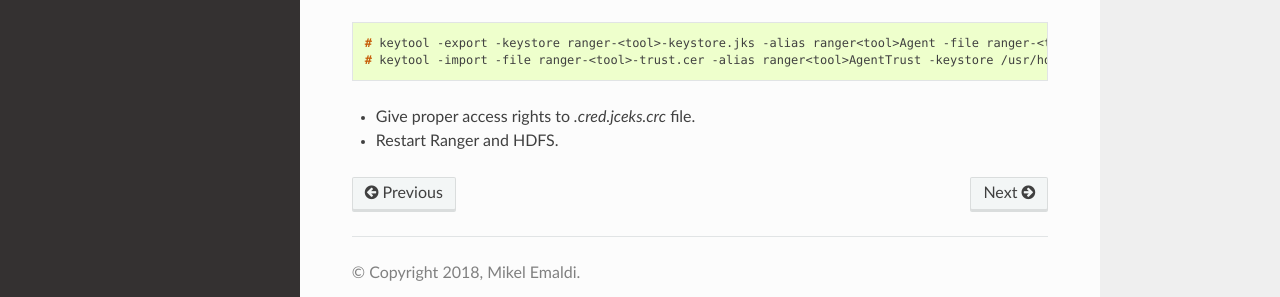
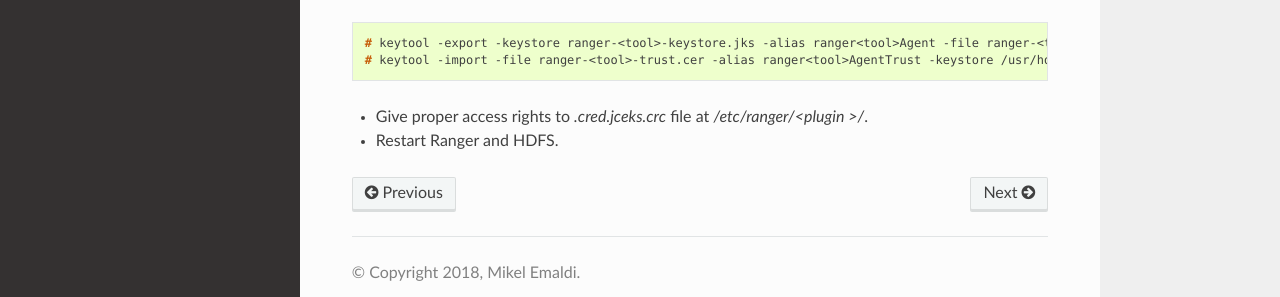
Before and after one commit to edincubator/stack-operations, a Sphinx documentation site: the page built from doc/source/installation/management.rst, in a window 1280 px wide and 900 px high, scrolled down 5572 px. Shown: the part 558-855 px from the top of the window. Built offline with Sphinx 7.4.7 and the Read the Docs theme 2.0.0, drawn with Linux system fonts in a browser that asks for light colours.

Commit message:
Fixing a bug

```diff
--- a/doc/source/installation/management.rst
+++ b/doc/source/installation/management.rst
@@ -326,6 +326,6 @@ Configuring Ranger plugins for SSL
   # keytool -import -file ranger-<tool>-trust.cer -alias ranger<tool>AgentTrust -keystore /usr/hdp/current/ranger-admin/conf/ranger-admin-keystore.jks
 
 
-* Give proper access rights to `.cred.jceks.crc` file.
+* Give proper access rights to `.cred.jceks.crc` file at `/etc/ranger/<plugin >/`.
 
 * Restart Ranger and HDFS.
```
